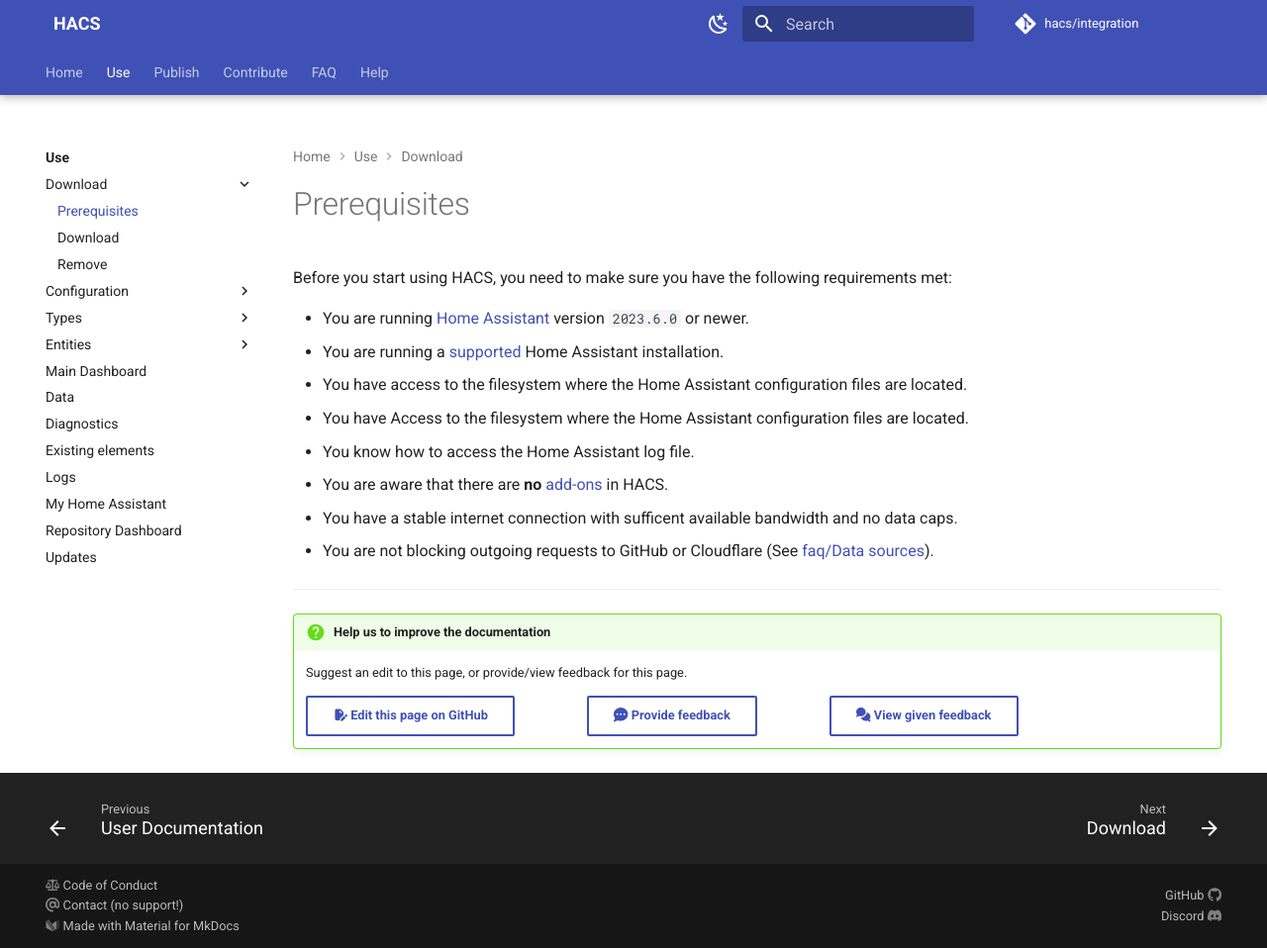
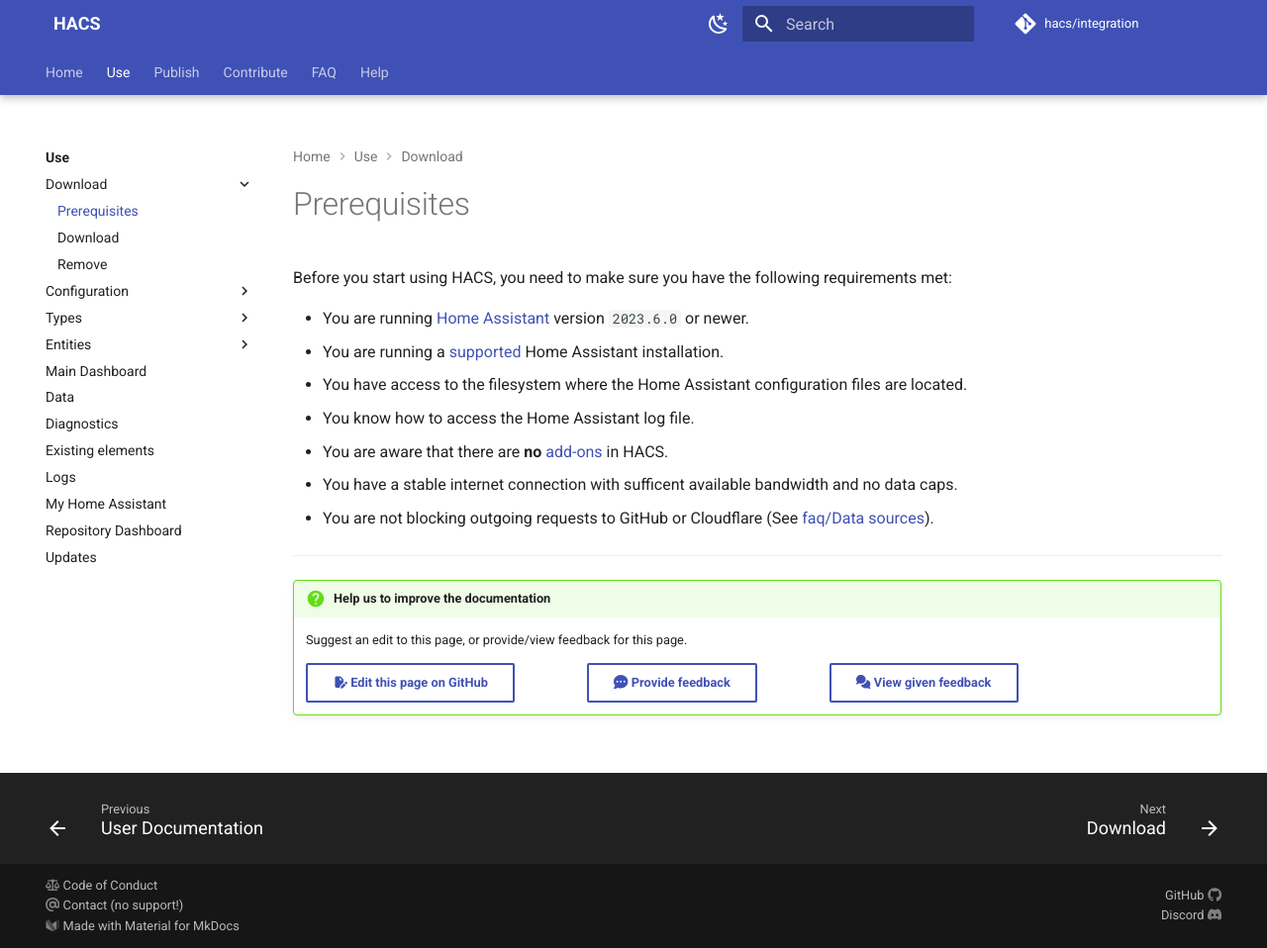
Before and after one commit to hacs/documentation, an MkDocs documentation site: the page built from source/docs/use/download/prerequisites.md, in a window 1280 px wide and 958 px high. Shown: the whole window at 99% size. Built offline with MkDocs 1.6.1 and Material for MkDocs 9.7.7, drawn with Linux system fonts in a browser that asks for light colours; plug-ins that fetch from the network failed and are left out; comment, search, counter and statistics services are not loaded.

Commit message:
Update prerequisites.md - removing duplicate entry

```diff
--- a/source/docs/use/download/prerequisites.md
+++ b/source/docs/use/download/prerequisites.md
@@ -10,7 +10,6 @@ Before you start using HACS, you need to make sure you have the following requir
 - You are running [Home Assistant](https://www.home-assistant.io/) version `2023.6.0` or newer.
 - You are running a [supported](https://github.com/home-assistant/architecture/blob/master/adr/0012-define-supported-installation-method.md) Home Assistant installation.
 - You have access to the filesystem where the Home Assistant configuration files are located.
-- You have Access to the filesystem where the Home Assistant configuration files are located.
 - You know how to access the Home Assistant log file.
 - You are aware that there are **no** [add-ons](https://www.home-assistant.io/glossary/#add-on) in HACS.
 - You have a stable internet connection with sufficent available bandwidth and no data caps.
```
